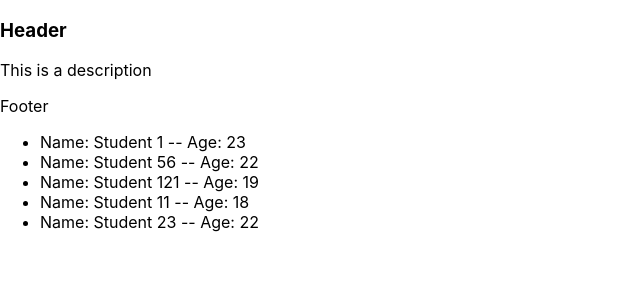
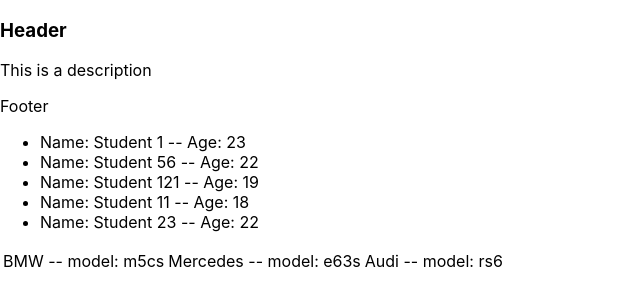
Before and after one commit to ArturLimaiko/microtasks, a React (Create React App) app: page / in a window 1280 px wide. Shown: the top 306 px of the page, without its empty margins (0-640 px from the left). Built offline with nearby package versions, Linux system fonts and the light colour scheme.

Commit message:
lesson .map() complete homework

```diff
--- a/src/App.tsx
+++ b/src/App.tsx
@@ -2,7 +2,7 @@ import React from 'react';
 import {Body} from './Components/Body';
 import {Footer} from './Components/Footer';
 import {Header} from './Components/Header';
-import {NewComponents} from "./Components/NewComponents";
+import {Cars, NewComponents} from "./Components/NewComponents";
 
 const students = [
     {id: 1, name: 'Student 1', age: 23},
@@ -12,6 +12,12 @@ const students = [
     {id: 5, name: 'Student 23', age: 22},
 ]
 
+const topCars = [
+    {manufacturer:'BMW', model:'m5cs'},
+    {manufacturer:'Mercedes', model:'e63s'},
+    {manufacturer:'Audi', model:'rs6'}
+]
+
 function App() {
     return (
         <div className="App">
@@ -19,6 +25,7 @@ function App() {
             <Body description={'This is a description'}/>
             <Footer FooterTitle={'Footer'}/>
             <NewComponents students={students}/>
+            <Cars cars={topCars}/>
         </div>
     );
 }
--- a/src/Components/NewComponents.tsx
+++ b/src/Components/NewComponents.tsx
@@ -8,6 +8,30 @@ type StudentsType = {
 
 type NewComponentsType = {
     students: StudentsType[]
+}
+
+type CarsType = {
+    manufacturer: string,
+    model: string
+}
+
+type TopCarsType = {
+    cars: CarsType[]
+}
+
+
+export const Cars = ({cars}: TopCarsType) => {
+    return (
+        <table>
+            <tr>
+                {cars.map((cars, index) => (
+                    <td key={index}>
+                        {cars.manufacturer} -- model: {cars.model}
+                    </td>
+                ))}
+            </tr>
+        </table>
+    )
 }
 
 export const NewComponents = ({students}: NewComponentsType) => {
```
